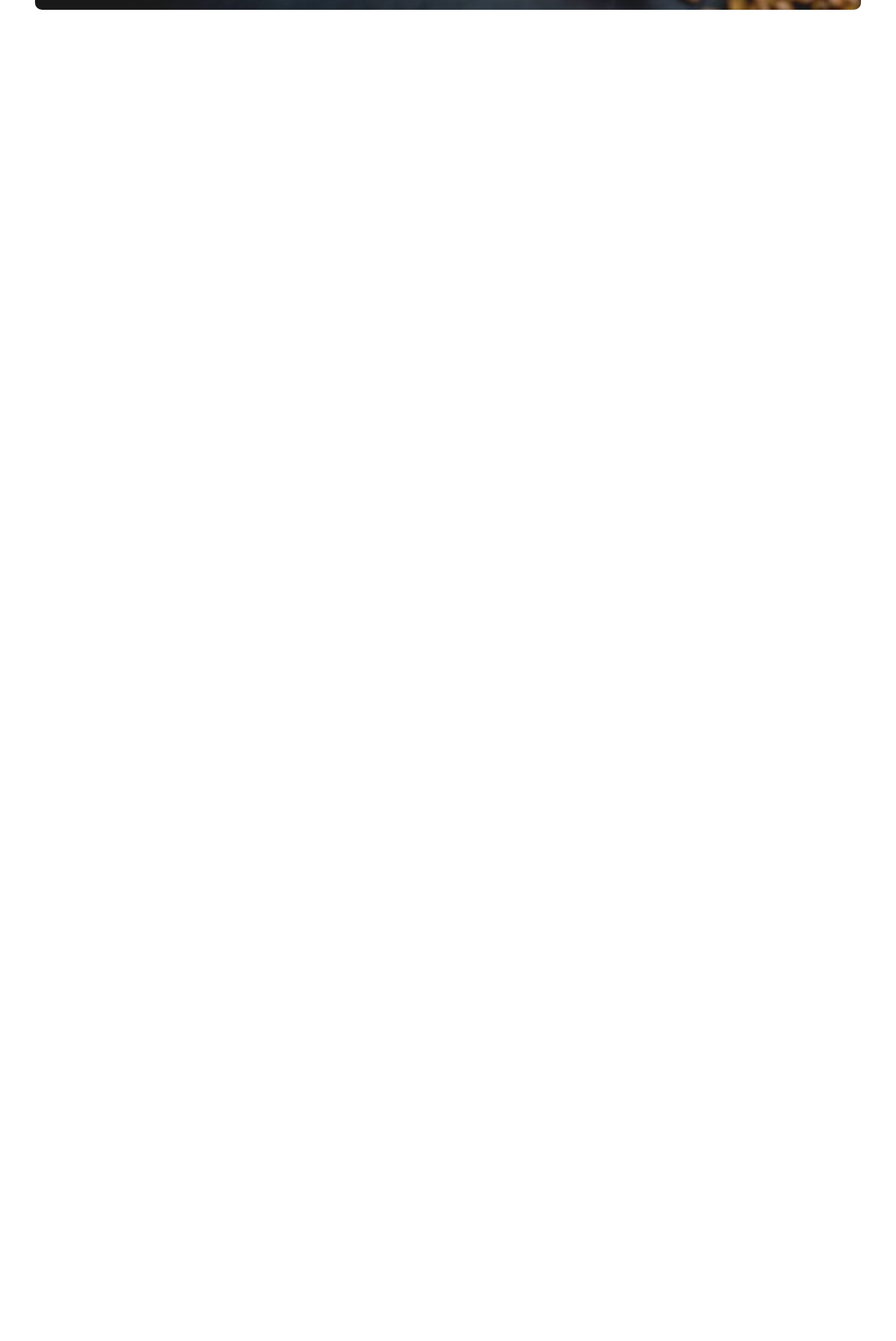
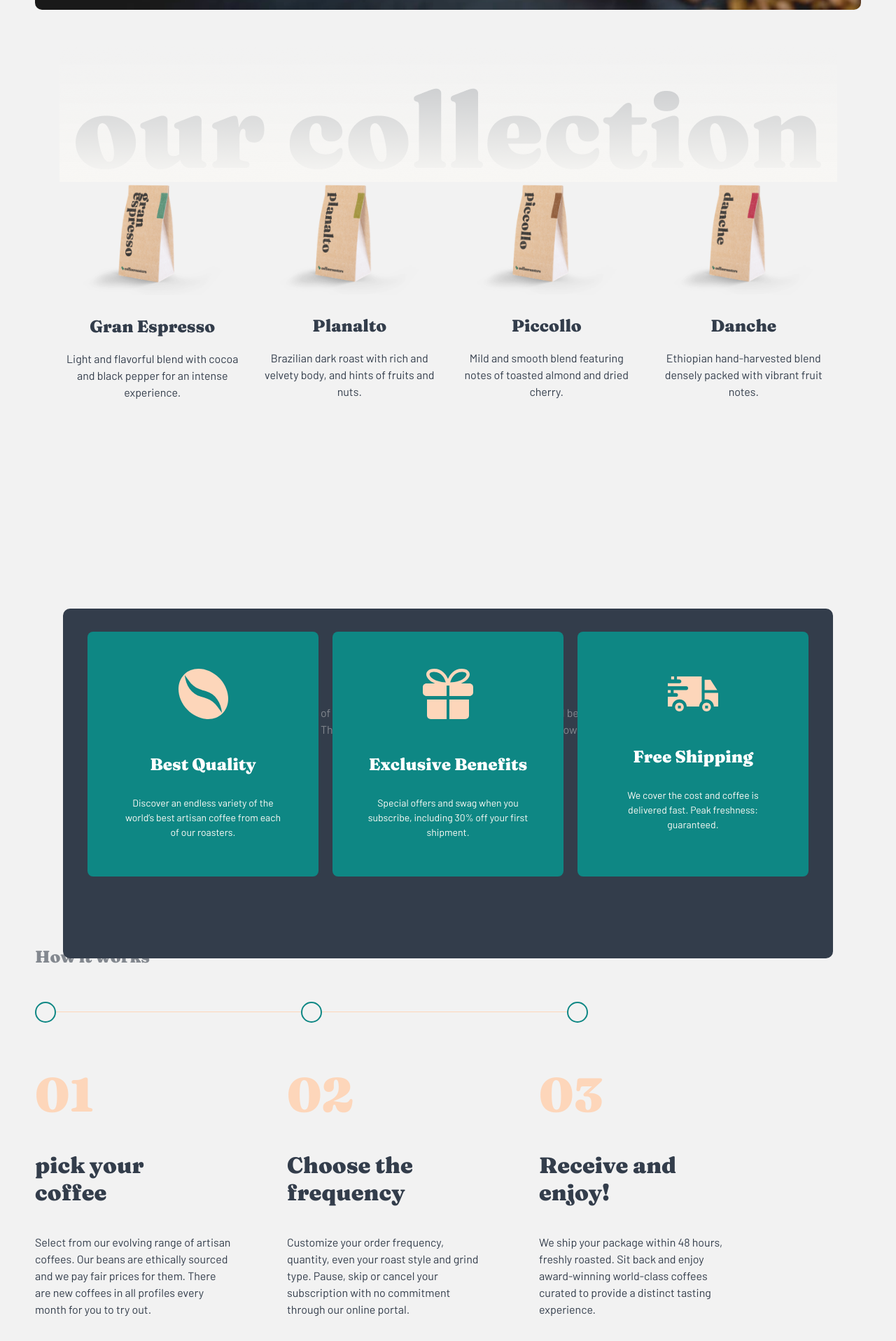
Before and after one commit to mariamdatuka/coffee-app, a React (Vite) app: page / in a window 1280 px wide. Shown: the part 880-2797 px from the top of the page at 70% size. Before the commit the page ends 914 px from the top, so only its background shows below. Built offline with nearby package versions, Linux system fonts and the light colour scheme.

Commit message:
finish homepage and add footer

```diff
--- a/index.html
+++ b/index.html
@@ -5,7 +5,7 @@
     <link rel="icon" type="image/svg+xml" href="/vite.svg" />
     <meta name="viewport" content="width=device-width, initial-scale=1.0" />
     <link href="https://fonts.googleapis.com/css2?family=Barlow&display=swap" rel="stylesheet">
-    <link href="https://fonts.googleapis.com/css2?family=Fraunces:opsz@9..144&display=swap" rel="stylesheet">
+    <link href="https://fonts.googleapis.com/css2?family=Fraunces:opsz,wght@9..144,900&display=swap" rel="stylesheet">
     <title>Coffee shop</title>
   </head>
   <body>
--- a/src/GlobalStyles.ts
+++ b/src/GlobalStyles.ts
@@ -11,5 +11,6 @@ export const GlobalStyles=createGlobalStyle`
     font-family: 'Fraunces', serif;
     padding:0 50px;
     font-size:14px;
+    background-color:#F2F2F2;
     }
 `
--- a/src/Types.ts
+++ b/src/Types.ts
@@ -1,3 +1,4 @@
-export interface Props{
-  number:number,
+export interface BtnProps{
+  text:string,
+  onClick: (event: React.MouseEvent<HTMLButtonElement>) => void;
 }
--- /dev/null
+++ b/src/components/Button/Button.tsx
@@ -0,0 +1,34 @@
+import React from 'react'
+import styled from 'styled-components'
+import { BtnProps } from '../../Types'
+
+const Button = ({text,onClick}:BtnProps) => {
+
+  return (
+    <>
+     <MainButton onClick={onClick}>
+       {text}
+     </MainButton>
+    </>
+  )
+}
+
+export default Button
+
+const MainButton=styled.button`
+   width:200px;
+   border:none;
+   height:55px;
+   border-radius:6px;
+   cursor:pointer;
+   background-color:#0E8784;
+   color:#fff;
+   font-weight:bold;
+   font-family:'Fraunces', serif;
+   font-size:16px;
+   transition:all 0.3s ease-in-out;
+
+   &:hover{
+   background-color:#66D2CF;
+  }
+`
--- /dev/null
+++ b/src/components/Footer/Footer.tsx
@@ -0,0 +1,29 @@
+import React from 'react'
+import beans from '../../assets/about/beans.png'
+import { Wrapper,FlexBox, LinkBox,SocialBox } from './Styles'
+import fb from '../../assets/shared/desktop/icon-facebook.svg'
+import insta from '../../assets/shared/desktop/icon-instagram.svg'
+import twit from '../../assets/shared/desktop/icon-twitter.svg'
+
+const Footer = () => {
+  return (
+    <Wrapper>
+      <FlexBox>
+         <img src={beans} alt='beans'/>
+         <h1>coffeeroasters</h1>
+      </FlexBox>
+      <LinkBox>
+         <p>HOME</p>
+         <p>ABOUT US</p>
+         <p>CREATE YOUR PLAN</p>
+      </LinkBox>
+      <SocialBox>
+         <img src={fb} alt='fb'/>
+         <img src={insta} alt='insta'/>
+         <img src={twit} alt='twitter'/>
+      </SocialBox>
+    </Wrapper>
+  )
+}
+
+export default Footer
--- /dev/null
+++ b/src/components/Footer/Styles.ts
@@ -0,0 +1,49 @@
+import styled from "styled-components";
+
+export const Wrapper=styled.div`
+  display:flex;
+  align-items:center;
+  justify-content:space-around;
+  padding:30px;
+  background-color:#2C343E;
+  margin:150px 0 50px 0;
+`
+export const FlexBox=styled.div`
+  display:flex;
+  gap:10px;
+  align-items:center;
+  justify-content:center;
+
+  & h1{
+    font-weight:900;
+  }
+`
+export const LinkBox=styled.div`
+ display:flex;
+ gap:10px;
+
+ & p{
+    font-size:12px;
+    font-family:'Barlow',serif;
+    font-weight:bold;
+    color:#83888F;
+    cursor:pointer;
+    transition: all 0.3s ease-in-out;
+
+ }
+
+ & p:hover{
+    color:#000;
+ }
+`
+export const SocialBox=styled.div`
+  display:flex;
+  align-items:center;
+  justify-content:center;
+  gap:20px;
+
+  & img{
+    width:100%;
+    cursor:pointer;
+  }
+`
--- a/src/components/Navbar/Navbar.tsx
+++ b/src/components/Navbar/Navbar.tsx
@@ -1,6 +1,5 @@
 import React from 'react'
 import beans from '../../assets/about/beans.png'
-import { Link } from 'react-router-dom'
 import { Wrapper,FlexBox, LinkBox } from './Styles'
 
 const Navbar = () => {
--- /dev/null
+++ b/src/components/Steps/Steps.tsx
@@ -0,0 +1,37 @@
+import React from 'react'
+import {Wrapper,CircleContainer,Circle,Line, GridContainer,GridItem} from './Styles'
+
+const Steps = () => {
+  return (
+    <>
+<Wrapper>
+    <CircleContainer>
+      <Circle></Circle>
+      <Line></Line>
+      <Circle></Circle>
+      <Line></Line>
+      <Circle></Circle>
+    </CircleContainer>
+   <GridContainer>
+      <GridItem>
+         <h1>01</h1>
+         <h2>pick your <br/> coffee</h2>
+         <p>Select from our evolving range of artisan coffees. Our beans are ethically sourced and we pay fair prices for them. There are new coffees in all profiles every month for you to try out.</p>
+      </GridItem>
+      <GridItem>
+         <h1>02</h1>
+         <h2>Choose the <br/> frequency</h2>
+         <p>Customize your order frequency, quantity, even your roast style and grind type. Pause, skip or cancel your subscription with no commitment through our online portal.</p>
+      </GridItem>
+      <GridItem>
+         <h1>03</h1>
+         <h2>Receive and <br/> enjoy!</h2>
+         <p>We ship your package within 48 hours, freshly roasted. Sit back and enjoy award-winning world-class coffees curated to provide a distinct tasting experience.</p>
+      </GridItem>
+   </GridContainer>
+</Wrapper>
+    </>
+  )
+}
+
+export default Steps
--- /dev/null
+++ b/src/components/Steps/Styles.ts
@@ -0,0 +1,51 @@
+import styled from "styled-components";
+
+export const Wrapper=styled.div`
+  display:flex;
+  flex-direction:column;
+  gap:60px;
+`
+export const CircleContainer=styled.div`
+  display:flex;
+  align-items:center;
+`
+export const Circle=styled.div`
+  width:30px;
+  height:30px;
+  border-radius:50%;
+  border:2px solid #0E8784;
+`
+export const Line=styled.div`
+  width: 350px;
+  height: 1px;
+  background-color: #FDD6BA;
+`
+export const GridContainer=styled.div`
+  display:grid;
+  grid-template-columns:repeat(3, 1fr);
+  column-gap:80px;
+  margin-bottom:100px;
+`
+export const GridItem=styled.div`
+  display:flex;
+  flex-direction:column;
+  gap:40px;
+
+  & h1{
+    font-size:68px;
+    color:#FDD6BA;
+  }
+
+  & h2{
+    color: #333D4B;
+    font-size:32px;
+  }
+
+  & p{
+    width:280px;
+    font-size:16px;
+    font-family:'Barlow', serif;
+    color: #333D4B;
+    line-height:1.5;
+}
+`
--- a/src/pages/Home/Home.tsx
+++ b/src/pages/Home/Home.tsx
@@ -1,16 +1,100 @@
 import React from 'react'
-import {Wrapper,Container} from './Styles'
+import {Wrapper,Container, CoffeeBox, GridContainer,GridItem, WhyUs, GridContainer2, GridItem2, MainWrapper,StepsCont} from './Styles'
+import collec from '../../assets/home/collpng.png'
+import gran from '../../assets/home/desktop/image-gran-espresso.png'
+import planalto from '../../assets/home/desktop/image-planalto.png'
+import piccollo from '../../assets/home/desktop/image-piccollo.png'
+import danche from '../../assets/home/desktop/image-danche.png'
+import beans from '../../assets/home/desktop/icon-coffee-bean.svg';
+import gift from '../../assets/home/desktop/icon-gift.svg';
+import truck from '../../assets/home/desktop/icon-truck.svg';
+import Steps from '../../components/Steps/Steps'
+import Button from '../../components/Button/Button'
+import Footer from '../../components/Footer/Footer'
+
+const collectionData=[
+  {
+    photo:gran,
+    title:'Gran Espresso',
+    descr:'Light and flavorful blend with cocoa and black pepper for an intense experience.'
+  },
+  {
+    photo:planalto,
+    title:'Planalto',
+    descr:'Brazilian dark roast with rich and velvety body, and hints of fruits and nuts.'
+  },
+  {
+    photo:piccollo,
+    title:'Piccollo',
+    descr:'Mild and smooth blend featuring notes of toasted almond and dried cherry.'
+  },
+  {
+    photo:danche,
+    title:'Danche',
+    descr:'Ethiopian hand-harvested blend densely packed with vibrant fruit notes.'
+  },
+]
 
 export const Home = () => {
+
+  const handleClick=(e:any)=>{
+    console.log(e.target.value);
+  }
+
   return (
     <>
       <Wrapper>
         <Container>
           <h1>Great coffee <br/>made simple.</h1>
           <div>Start your mornings with the world’s best coffees. Try our expertly curated artisan coffees from our best roasters delivered directly to your door, at your schedule.</div>
-          <button>Create your plan</button>
+          <Button text='create your plan' onClick={handleClick}/>
         </Container>
       </Wrapper>
+  <MainWrapper>
+    <div className='collection-section'>
+       <CoffeeBox>
+        <img src={collec} alt='collection'/>
+       </CoffeeBox>
+       <GridContainer>
+       {
+        collectionData?.map((item,index)=>(
+          <GridItem key={index}>
+             <img src={item.photo} alt='collection'/>
+             <h3>{item.title}</h3>
+             <p>{item.descr}</p>
+          </GridItem>
+        ))
+       }
+       </GridContainer>
+     </div>
+    <WhyUs>
+        <h4>Why choose us?</h4>
+        <p>A large part of our role is choosing which particular     coffees will be   featured in our range. This means working closely with the best coffee growers to give you a more impactful experience on every level.</p>
+    </WhyUs>
+    <GridContainer2>
+       <GridItem2>
+           <img src={beans} alt='beans'/>
+           <h5>Best Quality</h5>
+           <p>Discover an endless variety of the world’s best artisan coffee from each of our roasters.</p>
+       </GridItem2>
+       <GridItem2>
+           <img src={gift} alt='gift'/>
+           <h5>Exclusive Benefits</h5>
+           <p>Special offers and swag when you subscribe, including 30% off your first shipment.</p>
+       </GridItem2>
+       <GridItem2>
+           <img src={truck} alt='truck'/>
+           <h5>Free Shipping</h5>
+           <p>We cover the cost and coffee is delivered fast. Peak freshness: guaranteed.</p>
+       </GridItem2>
+    </GridContainer2>
+    <StepsCont>
+      <h6>How it works</h6>
+      <Steps/>
+      <Button text='create your plan' onClick={handleClick}/>
+    </StepsCont>
+  </MainWrapper>
+  <Footer/>
     </>
   )
 }
--- a/src/pages/Home/Styles.ts
+++ b/src/pages/Home/Styles.ts
@@ -1,13 +1,19 @@
 import styled from "styled-components";
 import bgimage from '../../assets/home/desktop/image-hero-coffeepress.jpg'
 
+export const MainWrapper=styled.div`
+  display:flex;
+  flex-direction:column;
+  align-items:center;
+  justify-content:center;
+`
 export const Wrapper=styled.div`
    background-image: url(${bgimage});
    height:100vh;
    background-position:center;
    background-repeat:no-repeat;
    background-size: cover;
-   margin-bottom:20px;
+   margin-bottom:50px;
    border-radius:10px;
 `
 export const Container=styled.div`
@@ -30,22 +36,115 @@ export const Container=styled.div`
    font-family:'Barlow',serif;
    line-height:1.5;
  }
+`
+export const CoffeeBox=styled.div`
 
- & button{
+`
+export const GridContainer=styled.div`
+  display:grid;
+  grid-template-columns:repeat(4, 1fr);
+  place-items:center;
+  column-gap:15px;
+  margin-bottom:30px;
+  position:relative;
+`
+export const GridItem=styled.div`
+ display:flex;
+ flex-direction:column;
+ align-items:center;
+ gap:20px;
+
+ & img{
    width:200px;
-   border:none;
-   height:55px;
-   border-radius:6px;
-   cursor:pointer;
-   background-color:#0E8784;
-   color:#fff;
-   font-weight:bold;
-   font-family:'Fraunces', serif;
-   font-size:16px;
-   transition:all 0.3s ease-in-out;
  }
 
- & button:hover{
-   background-color:#66D2CF;
+ & h3{
+   padding-top:10px;
+   color:#333D4B;
+   font-size:24px;
+   font-weight:bold;
+ }
+
+ & p{
+   font-family:'Barlow',serif;
+   font-size:16px;
+   color:#333D4B;
+   width:250px;
+   text-align:center;
+   line-height:1.5;
  }
 `
+export const WhyUs=styled.div`
+  width:1100px;
+  height:500px;
+  background-color:#333D4B;
+  border-radius:10px;
+  display:flex;
+  flex-direction:column;
+  align-items:center;
+  margin:150px 0;
+  gap:30px;
+  position:absolute;
+  top:200%;
+  z-index:1;
+
+  & h4{
+   padding-top:60px;
+    font-size:38px;
+    font-weight:900;
+    color:#fff;
+  }
+
+  & p{
+     width:530px;
+     text-align:center;
+     color:#83888F;
+     font-family:'Barlow',serif;
+     font-size:16px;
+     line-height:1.5;
+  }
+`
+export const GridContainer2=styled.div`
+   display:grid;
+   grid-template-columns:1fr 1fr 1fr;
+   column-gap:20px;
+   place-items:center;
+   z-index:999;
+   margin-top:300px;
+`
+export const GridItem2=styled.div`
+  display:flex;
+  flex-direction:column;
+  gap:10px;
+  align-items:center;
+  justify-content:center;
+  width:330px;
+  height:350px;
+  border-radius:8px;
+  background-color:#0E8784;
+
+  & h5{
+   font-size:24px;
+   font-weight:bold;
+   padding:40px 0 20px 0;
+   color:#fff;
+  }
+
+  & p{
+   width:230px;
+   text-align:center;
+   font-family:'Barlow', serif;
+   color:#FEFCF7;
+   line-height:1.5;
+   }
+`
+export const StepsCont=styled.div`
+  margin-top:100px;
+  align-self:flex-start;
+
+  & h6{
+    font-size:24px;
+    color:#83888F;
+    margin-bottom:50px;
+  }
+`
```
Also changed, not shown: src/assets/home/collpng.png (added).
